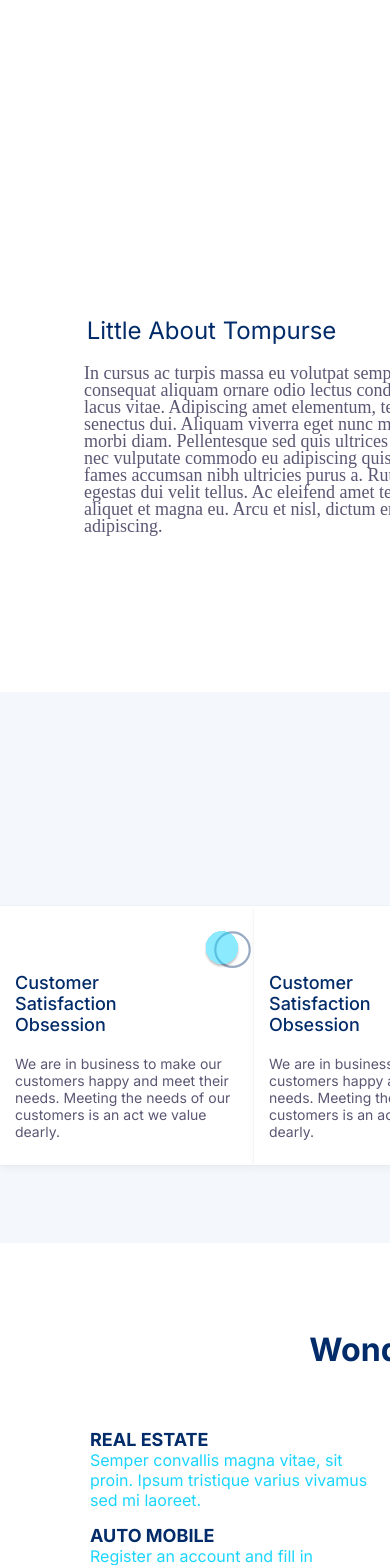
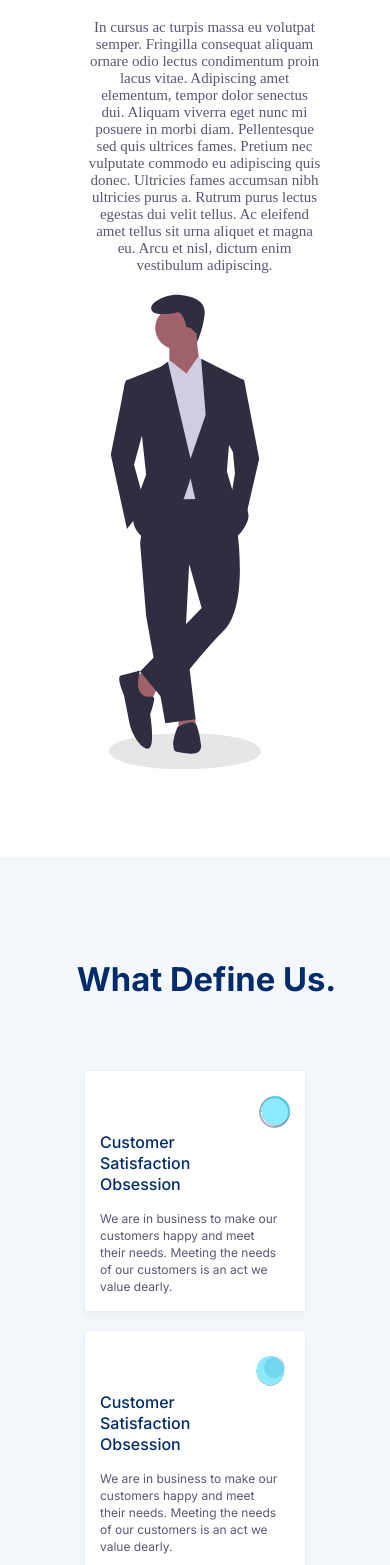
Before and after one commit to Effionggodwinnsikan/tompurse, a React (Create React App) app: page /about in a window 390 px wide. Shown: the part 363-1928 px from the top of the page. Built offline with nearby package versions, Linux system fonts and the light colour scheme.

Commit message:
tompurse

```diff
--- a/package.json
+++ b/package.json
@@ -12,6 +12,7 @@
     "react-dom": "^17.0.2",
     "react-hamburger-drawer": "^21.11.18",
     "react-hamburger-menus": "^1.0.12",
+    "react-icon": "^1.0.0",
     "react-router-dom": "^5.2.0",
     "react-scripts": "5.0.0",
     "react-slick": "^0.28.1",
--- a/src/components/Carouseel/Carousel.css
+++ b/src/components/Carouseel/Carousel.css
@@ -223,4 +223,19 @@
     .tog{
         margin-left: 90px;
     }
+}   @media (max-width: 425px){
+    .tog{
+        width:600px;
+        margin-left:-90px;
+        font-size: 1px;
+        align-items: center;
+
+
+    }
+    .caarousel{
+        align-items: center;
+        padding: 100px 70px 100px 70px ;
+    }
+
+
 }
--- a/src/components/Carouseel/Carousel.js
+++ b/src/components/Carouseel/Carousel.js
@@ -11,8 +11,7 @@ import Logo7 from "../../asset/greater than.svg"
 import "./Carousel.css";
 import React, { Component } from "react";
 import Slider from "react-slick";
-
-export default class Carousel extends Component {
+export default class AutoPlay extends Component {
   render() {
     const settings = {
       dots: true,
@@ -20,9 +19,11 @@ export default class Carousel extends Component {
       slidesToShow: 3,
       slidesToScroll: 1,
       autoplay: true,
+      speed: 2000,
       autoplaySpeed: 2000,
-       pauseOnHover: true
+      cssEase: "linear"
     };
+
      return (
       <div className="cars" >
          <div className="tog">
--- a/src/components/Footer/Footer.css
+++ b/src/components/Footer/Footer.css
@@ -291,7 +291,7 @@
         font-size: 12px;
     }
 }
-@media (max-width: 424px){
+@media (max-width: 425px){
     .main-footer{
         height: 690px;
     }
--- a/src/components/Header/Header.module.css
+++ b/src/components/Header/Header.module.css
@@ -31,7 +31,7 @@
     position:fixed;
     min-width: 20%;
     height: 20vh;
-    top: -100%;
+    top: 100%;
     background-color: #FFFFFF;
     transition: 1sec ease;
   }
@@ -45,6 +45,7 @@
     padding: 0;
     display: flex;
     justify-content: space-between;
+
   }
   .Slider ul {
     display:flex;
@@ -63,18 +64,18 @@
     color: #0000FF;
 }
   .Slider_link:last-child{
-    margin-left: 80px;
+    margin-left:50px;
     color: #0000FF;
   }
   .Slider_li:last-of-type{
-    margin-left: 310px;
+    margin-left: 210px;
     color: #0000FF;
     list-style: none;
     text-decoration: none;
   }
   .Slider_b a{
     color: #0000FF;
-    margin-left: 210px;
+    margin-left: 510px;
     list-style: none;
     text-decoration: none;
     font-family: "inter";
@@ -156,9 +157,34 @@
       height: 100%;
     }
     .Slider_ul{
-      width: 20%;
+      display:none;
+    }
+    .active{
+      display: flex;
+      flex-direction: column;
+      position: fixed;
+      top: 30px;
+      background-color: white;
+      width: 50vw;
+      justify-content: center;
+      align-items: center;
+      right: 0;
+      margin: auto;
+      height:100vh;
+      border-radius: 20px 0px 20px 20px
+    }
+    .active .Slider_ul{
+      width: 100%;
       transition: 1sec ease;
-      display: none;
+      display: flex;
+      flex-direction: column;
+      text-align:center;
+      margin:  auto;
+      gap: 50px;
+    }
+    .Slider_link:last-child{
+      margin-left: 0px;
+
     }
 
 
@@ -169,15 +195,19 @@
   }
 
 
-    .Slider_link {
+    .Slider_b{
     text-decoration: none;
     color: #0000FF;
+    display: flex;
+    justify-content:center;
+    width: 100%;
+    background-color: #fff;
+    margin: auto;
+  }
+  .Slider_b a{
+    margin: auto;
+  }
 
-
-
-
-
-  }
   .Slider_ul {
   margin-block: .5rem;
   margin-inline:2rem ;
@@ -194,7 +224,7 @@
   .Closed{
     display:flex;
     cursor: pointer;
-    justify-content: flex-start;
+    justify-content:flex-end;
     width: 100%;
     color: #0000FF;
   }
@@ -218,6 +248,27 @@
   .Header_logo>img{
     width:800%;
     height: 200%;
-    margin-bottom: 20px;
+    margin-bottom: 50px;
+  }
+  @media (max-width:425px){
+    .Header_logo>img{
+      width:150px;
+      margin-top: -30px;
+
+    }
+    .Header_container{
+      height: 70px;
+    }
+
+  }
+  .MenuIcon .Menu{
+    width: 100px;
+    margin-left: 0px;
+     margin-right:0px
+  }
+  .Closed{
+    width: 100px;
+    margin-left: -1px;
+    margin-right: -100px;
   }
  }
--- a/src/pages/About/About.css
+++ b/src/pages/About/About.css
@@ -284,3 +284,267 @@
 
 
 }
+
+
+
+
+
+
+@media (max-width: 1024px){
+   .man{
+       margin-left: 190px;
+   }
+   .about-h3{
+    margin-left: 310px;
+   }
+}
+@media (max-width: 768px){
+    .introb{
+
+
+        margin-left:-250px;
+
+    }
+
+    .introb1{
+
+        margin-left: 204px;
+
+
+
+
+    }
+    .man{
+        margin-left: 30px;
+    }
+
+    .card-cover{
+
+        height: 551px;
+
+
+
+
+
+    }
+    .about-card{
+        display: flex;
+        justify-content:space-evenly;
+        align-items: center;
+        margin-top: 70px;
+    }
+    .about-h3  {
+        font-size:28px;
+        font-weight:400;
+        font-family:"inter";
+        font-style:bold;
+        line-height:44px;
+        width: 433px;
+        padding-top: 100px;
+        margin-left: 460px;
+         color:rgba(2, 43, 105, 1);
+
+
+
+
+
+
+    }
+
+    .ac1{
+
+        width: 220px;
+        height: 240px;
+
+    }
+    .ac1>img{
+        width: 15%;
+        margin-left: 160px;
+        margin-top:20px;
+    }
+    .ac1>img:first-child{
+     margin-right: -190px;
+    }
+    .ac1>h6{
+        font-size:16px;
+         width: 100px;
+
+    }
+    .ac1>p{
+        font-size:12px;
+
+        margin-top: 15px;
+        width: 180px;
+
+    }
+
+    .ac2{
+
+        width: 220px;
+        height: 240px;
+
+    }
+    .ac2>img{
+        width: 15%;
+        margin-left: 160px;
+        margin-top:20px;
+    }
+    .ac2>img:first-child{
+     margin-right: -190px;
+    }
+    .ac2>h6{
+        font-size:16px;
+         width: 100px;
+
+    }
+    .ac2>p{
+        font-size:12px;
+
+        margin-top: 15px;
+        width: 180px;
+
+    }
+    .ac3{
+
+        width: 220px;
+        height: 240px;
+
+    }
+    .ac3>img{
+        width: 15%;
+        margin-left: 160px;
+        margin-top:20px;
+    }
+    .ac3>img:first-child{
+     margin-right: -190px;
+    }
+    .ac3>h6{
+        font-size:16px;
+         width: 100px;
+
+    }
+    .ac3>p{
+        font-size:12px;
+
+        margin-top: 15px;
+        width: 180px;
+
+    }
+    .hd{
+       justify-content: center;
+       margin-left: -0px;
+       margin-left: 200px;
+    }
+    .about-h3{
+       margin-left:170px;
+    }
+
+}
+@media (max-width: 768px){
+    .about-hero{
+        background: #ffffff;
+        width:100vw;
+        height:950px;
+    }
+    .about-intro>h3{
+        margin-top: 50px ;
+        font-size:30px;
+        width: 450px;
+        padding-right: 50px;
+        padding-left: 50px;
+
+
+
+    }
+    .about-intro>p{
+        font-size:14px;
+        font-weight:400;
+        padding-right: 100px;
+        padding-left: 100px;
+
+    }
+    .introb{
+        justify-content: center;
+        margin-top:0px;
+        flex-direction: column;
+    }
+    .introb1>h6{
+        font-size:24px;
+        width: 255px;
+        margin-left: 124px;
+        margin-top: 20px;
+        text-align: center;
+
+
+    }
+    .introb1>p{
+        font-size:15px;
+        width: 233px;
+        margin-left: 134px;
+        text-align:center;
+
+
+    }
+    .man{
+        margin-right: -550px;
+        margin-top: 20px;
+    }
+    .about-h3{
+        margin-left: -10px;
+    }
+    .about-hero{
+        height:1150px;
+    }
+    .about-card{
+        flex-direction: column;
+        gap:20px;
+    }
+    .card-cover{
+
+        height: 981px;
+
+
+
+
+
+    }
+    .hd{
+        font-family: "Inter" ;
+        font-size: 30px;
+        margin-left: -0px;
+        width:300px;
+        margin-left: 40px;
+
+
+    }
+    .real>h6{
+        font-size: 16px;
+
+        line-height: px;
+        letter-spacing: 0em;
+        text-align: left;
+        margin-right: 300px;
+        width: 167px;
+        color: rgba(2, 43, 105, 1);
+        margin-left: 40px;
+    }
+    .real>p{
+        font-family: "Inter";
+        font-size: 14px;
+        font-weight: 400;
+        line-height: px;
+        letter-spacing: 0em;
+        text-align: left;
+        color: rgba(26, 213, 254, 1);
+        margin-bottom: 15px;
+        margin-left: 40px;
+
+
+
+    }
+    .wondering{
+        height:600px;
+    }
+
+
+}
--- a/src/pages/About/About.js
+++ b/src/pages/About/About.js
@@ -42,7 +42,7 @@ function About() {
                 dictum enim vestibulum adipiscing.
               </p>
             </div>
-            <div>
+            <div className="man">
               <img src={Logo} alt="man"/>
             </div>
           </div>
--- a/src/pages/Home/Home.css
+++ b/src/pages/Home/Home.css
@@ -959,6 +959,11 @@
          padding-right: 60px;
    }
 }
+@media (max-width: 375px){
+    .logo-container>img{
+        width: 140%;
+    }
+}
 @media (max-width: 733px){
     .section5{
         flex-direction: column;
@@ -973,7 +978,7 @@
 
 @media (max-width:425px){
     .hero-section{
-        height:860px;
+        height:769px;
         flex-direction: column;
         justify-content:center;
         text-align: center;
@@ -985,13 +990,17 @@
         margin-left:90px;
         text-align:center;
         width:372px;
-
+        padding-top: 70px;
 
     }
     .logo-container {
         margin-left: 0px;
         margin-right: 10px;
-        margin-bottom: 65px;
+
+    }
+    .logo-container>img{
+        width: 120%;
+        margin-bottom: 97px;
     }
     .text-container>p{
 
@@ -1145,4 +1154,19 @@
             margin-left:120px;
             margin-right: 50px;
         }
+        .phone >img:last-child{
+            width: 80%;
+             margin-left: 365px;
+             z-index: -1;
+
+        }
+        .phone:first-child{
+            width: 55%;
+            margin-right: 300px;
+            z-index: +1;
+        }
+
+        .phone>img{
+            width: 100%;
+        }
 }
--- a/src/pages/Login/Login.css
+++ b/src/pages/Login/Login.css
@@ -104,3 +104,23 @@
     font-size:24px;
 
 }
+@media (max-width: 425px){
+    .login-container{
+        flex-direction: column;
+        height: 100%;
+    }
+    .welcome{
+        flex-direction: column;
+        align-items: center;
+        margin-left: auto;
+    }
+    .welcome>img{
+        align-items: center;
+        margin-left: 120px;
+        margin-top: 50px;
+
+    }
+    .welcome>h5{
+
+    }
+}
```
Also changed, not shown: src/components/Header/Header.js (+21 -31 lines), 1 other file (tests, documents, lock files or other folders). Lines whose indentation alone changed are shown as unchanged.
